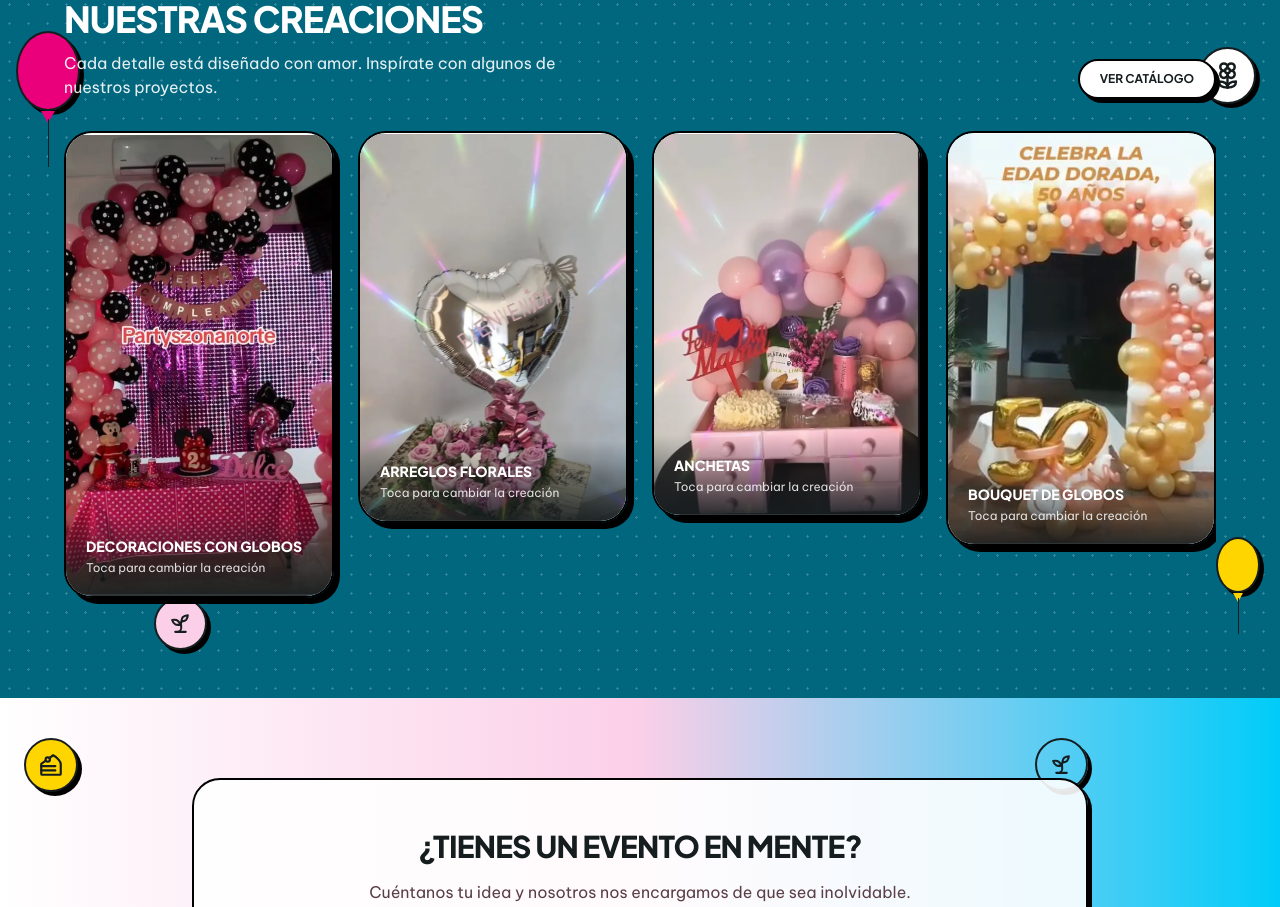
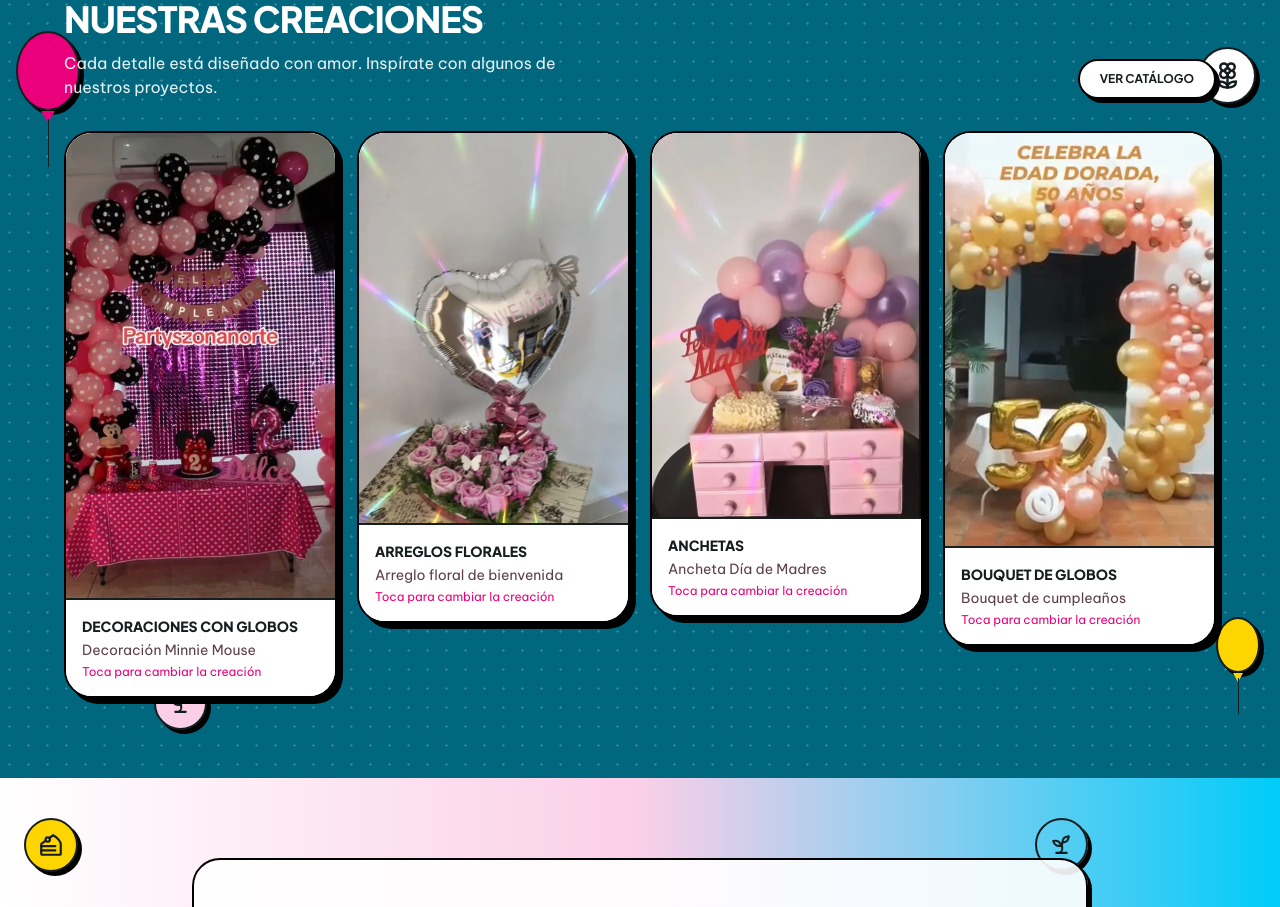
Before and after one commit to XavierS31/PartysZonaNorte, a React (Vite) app: page / in a window 1280 px wide. Shown: the part 1860-2767 px from the top of the page. Built offline with nearby package versions, Linux system fonts and the light colour scheme; no server answers; the database is empty.

Commit message:
Added Details to home page and Readme.MD

```diff
--- a/src/pages/Home.tsx
+++ b/src/pages/Home.tsx
@@ -20,8 +20,15 @@ import { Link } from 'react-router-dom'
 import { business } from '../config/business'
 import { Seo } from '../components/Seo'
 import { FloatingBalloon } from '../components/FloatingBalloon'
-import { useCatalog } from '../contexts/CatalogContext'
 import birthdayPhoto from '../../assets/services/bouquet2.jpeg'
+import ancheta1 from '../../assets/services/ancheta1.webp'
+import ancheta2 from '../../assets/services/ancheta2.webp'
+import bouquet1 from '../../assets/services/bouquet1.webp'
+import bouquet2 from '../../assets/services/bouquet2.jpeg'
+import decoracion1 from '../../assets/services/decoracion1.webp'
+import decoracion2 from '../../assets/services/decoracion2.webp'
+import flores1 from '../../assets/services/flores1.webp'
+import flores2 from '../../assets/services/flores2.webp'
 
 const services = [
   {
@@ -76,25 +83,29 @@ const services = [
 ]
 
 const featuredCreations = [
-  { primaryId: 'decoracion1', alternateId: 'decoracion2' },
-  { primaryId: 'flores2', alternateId: 'flores1' },
-  { primaryId: 'ancheta2', alternateId: 'ancheta1' },
-  { primaryId: 'bouquet1', alternateId: 'bouquet2' },
+  {
+    service: 'Decoraciones con Globos',
+    primary: { image: decoracion1, title: 'Decoración Minnie Mouse', ratio: '445 / 769' },
+    alternate: { image: decoracion2, title: 'Decoración personalizada', ratio: '585 / 769' },
+  },
+  {
+    service: 'Arreglos Florales',
+    primary: { image: flores2, title: 'Arreglo floral de bienvenida', ratio: '620 / 899' },
+    alternate: { image: flores1, title: 'Arreglo floral', ratio: '781 / 769' },
+  },
+  {
+    service: 'Anchetas',
+    primary: { image: ancheta2, title: 'Ancheta Día de Madres', ratio: '539 / 769' },
+    alternate: { image: ancheta1, title: 'Ancheta Día de Madres', ratio: '658 / 769' },
+  },
+  {
+    service: 'Bouquet de Globos',
+    primary: { image: bouquet1, title: 'Bouquet de cumpleaños', ratio: '501 / 769' },
+    alternate: { image: bouquet2, title: 'Bouquet de bodas', ratio: '1073 / 1422' },
+  },
 ]
 
-const creationImageRatios: Record<string, string> = {
-  decoracion1: '445 / 769',
-  decoracion2: '585 / 769',
-  flores1: '781 / 769',
-  flores2: '620 / 899',
-  ancheta1: '658 / 769',
-  ancheta2: '539 / 769',
-  bouquet1: '501 / 769',
-  bouquet2: '1073 / 1422',
-}
-
 export default function Home() {
-  const { items } = useCatalog()
   const [toggledCreation, setToggledCreation] = useState<string | null>(null)
 
   return (
@@ -262,45 +273,45 @@ export default function Home() {
               Ver catálogo
             </Link>
           </div>
-          <div className="mt-8 flex items-start snap-x snap-mandatory gap-6 overflow-x-auto pb-5">
-            {featuredCreations.map(({ primaryId, alternateId }, index) => {
-              const primary = items.find((product) => product.id === primaryId)
-              const alternate = items.find((product) => product.id === alternateId)
-              if (!primary || !alternate) return null
-              const isToggled = toggledCreation === primaryId
-              const activeProduct = isToggled ? alternate : primary
+          <div className="mt-8 grid gap-5 sm:grid-cols-2 lg:grid-cols-4 lg:items-start">
+            {featuredCreations.map(({ service, primary, alternate }, index) => {
+              const isToggled = toggledCreation === service
+              const activeCreation = isToggled ? alternate : primary
 
               return (
                 <motion.button
                   layout
-                  key={primaryId}
+                  key={service}
                   type="button"
                   aria-pressed={isToggled}
-                  aria-label={`Cambiar imagen de ${primary.service}`}
+                  aria-label={`Cambiar imagen de ${service}`}
                   initial={{ opacity: 0, y: 20 }}
                   whileInView={{ opacity: 1, y: 0 }}
                   whileHover={{ y: -10, rotate: index % 2 ? -1.5 : 1.5, scale: 1.02 }}
                   whileTap={{ scale: 0.98 }}
                   viewport={{ once: true }}
                   transition={{ delay: index * 0.08, type: 'spring', stiffness: 240, damping: 18 }}
-                  onClick={() => setToggledCreation(isToggled ? null : primaryId)}
-                  className="group relative w-[260px] shrink-0 snap-start overflow-hidden rounded-neo border-2 border-black text-left shadow-neo-lg sm:w-[290px] xl:w-auto xl:flex-1"
-                  style={{ perspective: 1000, aspectRatio: creationImageRatios[activeProduct.id] }}
+                  onClick={() => setToggledCreation(isToggled ? null : service)}
+                  className="group overflow-hidden rounded-neo border-2 border-black bg-white text-left shadow-neo-lg"
+                  style={{ perspective: 1000 }}
                 >
+                  <div className="relative overflow-hidden bg-white" style={{ aspectRatio: activeCreation.ratio }}>
                     <AnimatePresence mode="wait" initial={false}>
                       <motion.img
-                      key={activeProduct.id}
-                      src={activeProduct.image}
-                      alt={activeProduct.title}
+                        key={activeCreation.image}
+                        src={activeCreation.image}
+                        alt={activeCreation.title}
                         initial={{ opacity: 0, scale: 1.1, rotateY: -16 }}
                         animate={{ opacity: 1, scale: 1, rotateY: 0 }}
                         exit={{ opacity: 0, scale: 0.94, rotateY: 16 }}
                         transition={{ duration: 0.35 }}
-                      className="absolute inset-0 h-full w-full bg-white object-contain"
+                        className="absolute inset-0 h-full w-full object-contain"
                       />
                     </AnimatePresence>
-                  <div className="absolute inset-x-0 bottom-0 bg-gradient-to-t from-ink/90 via-ink/45 to-transparent p-5 text-white">
-                    <p className="font-display text-sm font-extrabold uppercase">{activeProduct.service}</p>
+                  </div>
+                  <div className="border-t-2 border-ink bg-white p-4 text-ink [&>p:last-child]:text-hot">
+                    <p className="font-display text-sm font-extrabold uppercase">{service}</p>
+                    <p className="mt-1 text-sm text-muted">{activeCreation.title}</p>
                     <p className="mt-1 text-xs text-white/85">Toca para cambiar la creación</p>
                   </div>
                 </motion.button>
```
Also changed, not shown: 1 other file (tests, documents, lock files or other folders). Lines whose indentation alone changed are shown as unchanged.
